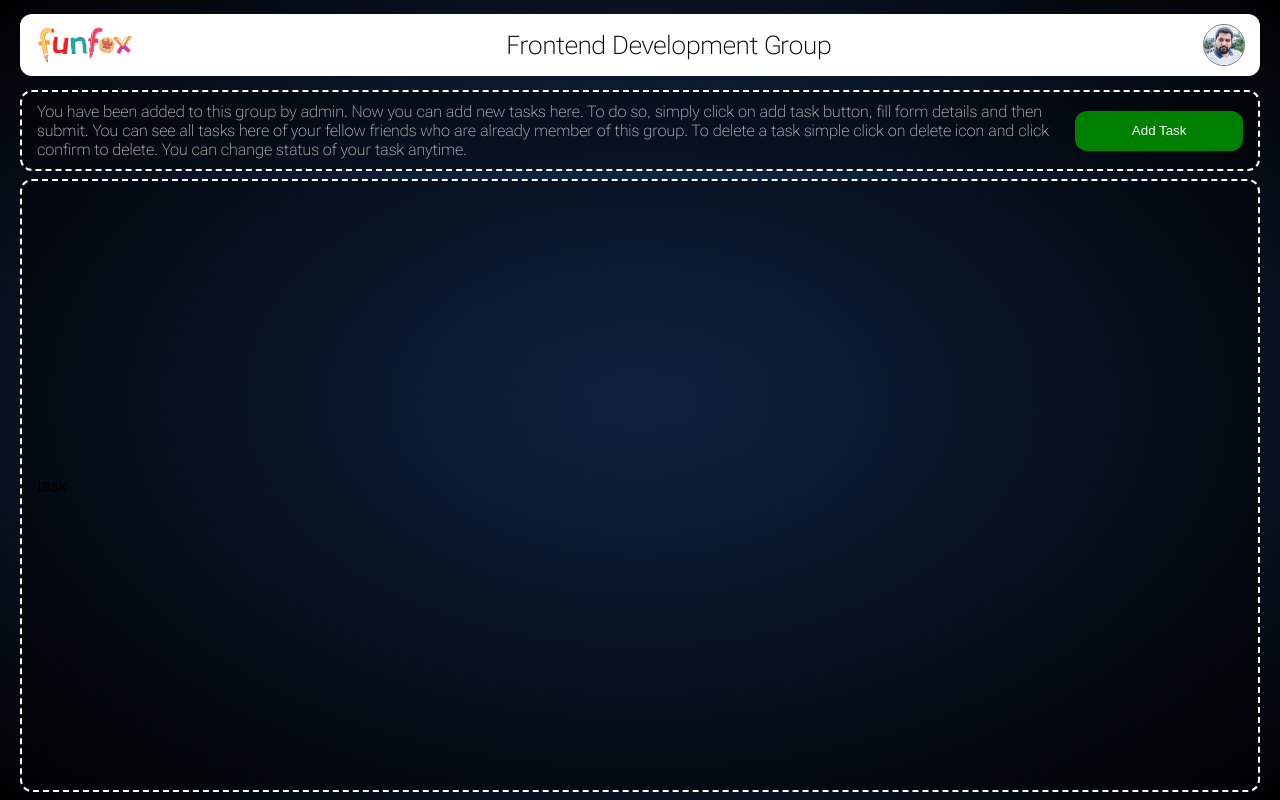
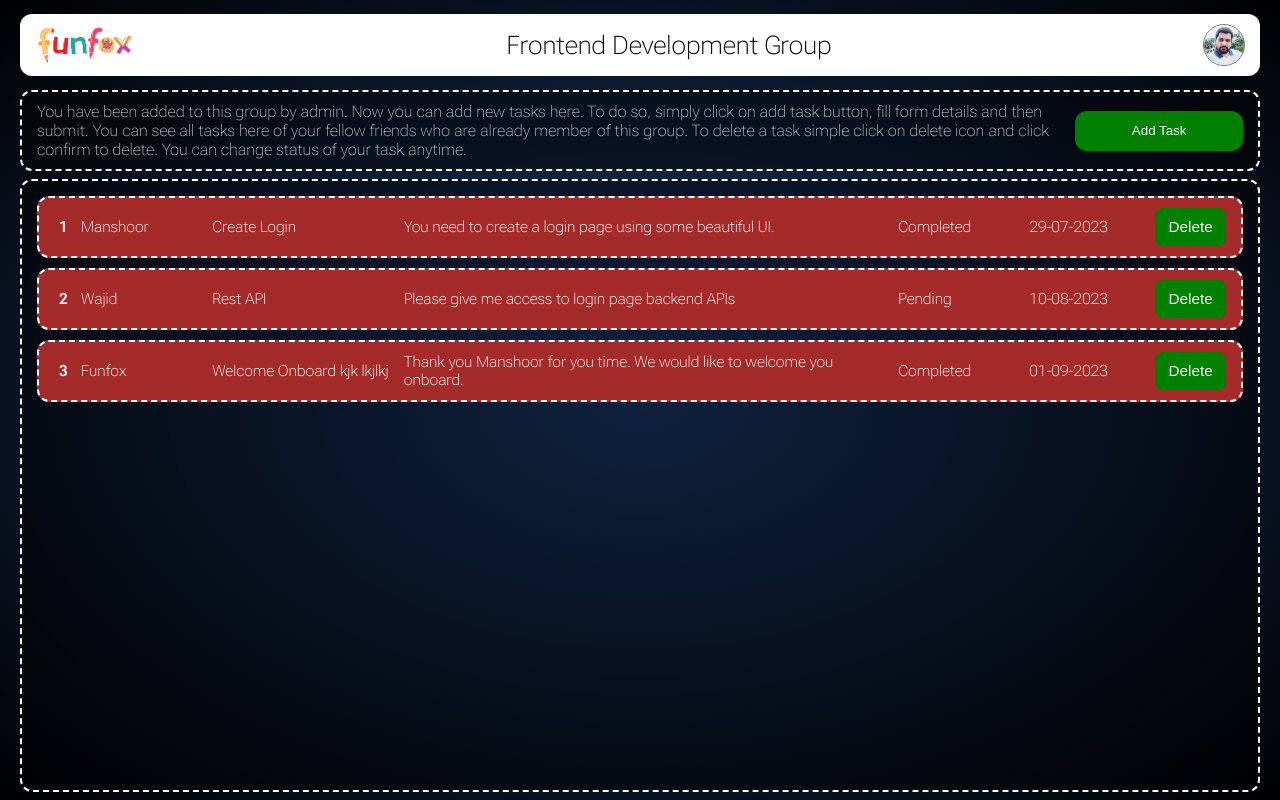
Before and after one commit to manshaw/FunFox-TMA, a React (Vite) app: page /dashboard in a window 1280 px wide. Built offline with nearby package versions, Linux system fonts and the light colour scheme.

Commit message:
upto main structure

```diff
--- a/src/components/List/List.jsx
+++ b/src/components/List/List.jsx
@@ -1,9 +1,19 @@
+import Task from "../Task/Task";
 import "./List.scss";
+import data from "../../dummy_data";
 
 const List = () => {
+
+  console.log(data);
   return (
     <div className="list">
-      <div className="container">task</div>
+      <div className="container">
+        {
+          data.map((task, index)=>(
+            <Task key={index} task={task}></Task>
+          ))
+        }
+      </div>
     </div>
   );
 };
--- a/src/components/List/List.scss
+++ b/src/components/List/List.scss
@@ -9,13 +9,13 @@
 
     .container{
         display: flex;
+        flex-direction: column;
         width: 100%;
         height: 100%;
         margin: 0px 20px;
         border: 2px dashed white;
         border-radius: 12px;
         align-items: center;
-        justify-content: space-between;
         padding: 10px 15px;
         background-color: rgba(0, 0, 0, 0.425);
 
--- a/src/components/Task/Task.jsx
+++ b/src/components/Task/Task.jsx
@@ -1,13 +1,24 @@
 import "./Task.scss"
+import PropTypes from "prop-types";
 
-const Task = () => {
+const Task = ({task}) => {
   return (
     <div className="task">
-    <div className="container">
-        task
+    <div className="container-task">
+        <div className="t-id">{task.id}</div>
+        <div className="t-assignee">{task.assignee}</div>
+        <div className="t-title">{task.title}</div>
+        <div className="t-description">{task.description}</div>
+        <div className="t-status">{task.status}</div>
+        <div className="t-dated">{task.dated}</div>
+        <button className="t-delete">Delete</button>
     </div>
     </div>
   )
 }
 
+Task.propTypes = {
+    task: PropTypes.object,
+  };
+
 export default Task
--- a/src/components/Task/Task.scss
+++ b/src/components/Task/Task.scss
@@ -1,24 +1,70 @@
 .task{
     display: flex;
-    width: 100vi;
-    height: 100%;
+    width: 100%;
     justify-content: center;
     align-items: center;
-    margin: 20px 0px;
+    margin: 5px 0px;
 
 
-    .container{
+    .container-task{
         display: flex;
         width: 100%;
-        height: 100%;
-        margin: 0px 20px;
         border: 2px dashed white;
         border-radius: 12px;
         align-items: center;
-        justify-content: space-between;
         padding: 10px 15px;
-        background-color: rgba(0, 0, 0, 0.425);
+        color: white;
+        background-color: brown;
 
+        div{
+            margin: 0px 5px;
+            font-size: 1.2vw;
+        }
+
+        .t-id{
+            flex: 0.1;
+            font-weight: bolder;
+        }
+
+        .t-assignee{
+            flex: 1;
+            font-weight: 100;
+        }
+
+        .t-title{
+            flex: 1.5;
+            font-weight: 100;
+        }
+
+        .t-description{
+            font-weight: 100;
+            flex: 4;
+        }
+
+        .t-status{
+            font-weight: 100;
+            flex: 1;
+        }
+
+        .t-dated{
+            flex: 1;
+            font-weight: 100;
+        }
+
+        .t-delete{
+            flex: 0.5;
+            background-color: green;
+            border: none;
+            border-radius: 8px;
+            padding: 10px 5px;
+            color: white;
+            font-size: 1.2vw;
+
+            &:hover{
+                cursor: pointer;
+                background-color: rgb(0, 80, 0);
+            }
+        }
     }
 }
 
--- /dev/null
+++ b/src/dummy_data.js
@@ -0,0 +1,28 @@
+const data = [
+    {
+        id: 1,
+        assignee: "Manshoor",
+        title: "Create Login",
+        description: "You need to create a login page using some beautiful UI.",
+        status: "Completed",
+        dated: "29-07-2023"
+    },
+    {
+        id: 2,
+        assignee: "Wajid",
+        title: "Rest API",
+        description: "Please give me access to login page backend APIs",
+        status: "Pending",
+        dated: "10-08-2023"
+    },
+    {
+        id: 3,
+        assignee: "Funfox",
+        title: "Welcome Onboard kjk lkjlkj",
+        description: "Thank you Manshoor for you time. We would like to welcome you onboard.",
+        status: "Completed",
+        dated: "01-09-2023"
+    }
+];
+
+export default data;
```
